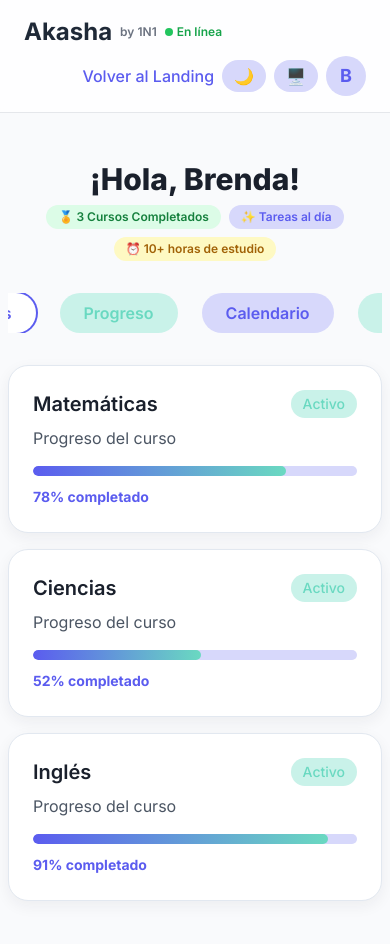
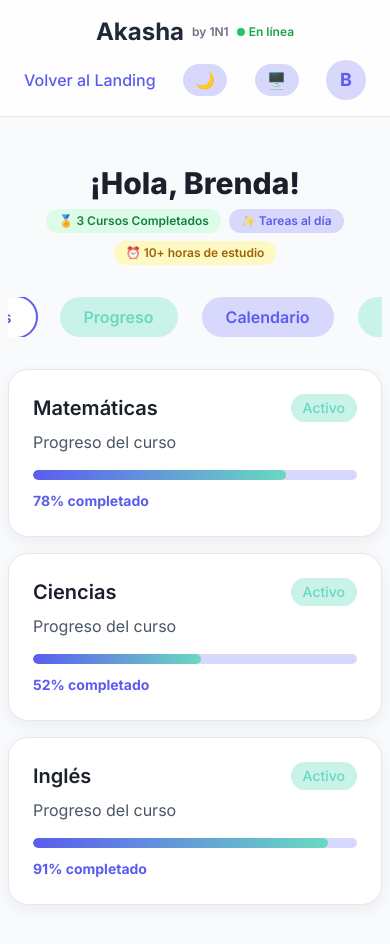
Before and after one commit to 1N1-369/akasha-landing, a plain HTML site: page demo.html in a window 390 px wide. Drawn offline with nearby package versions, Linux system fonts and the light colour scheme.

Commit message:
“Mejoras responsive mobile”

```diff
--- a/demo.html
+++ b/demo.html
@@ -63,12 +63,12 @@
     </div>
     <!-- Header -->
     <header class="bg-white/80 backdrop-blur-sm border-b border-gray-200 py-4 px-6 flex flex-col sm:flex-row items-start sm:items-center justify-between gap-2 sm:gap-0">
-        <div class="flex flex-row flex-wrap items-center space-x-2 w-full sm:w-auto">
+        <div class="flex flex-row flex-wrap items-center space-x-2 w-full sm:w-auto justify-center">
             <span class="text-2xl font-bold text-gray-800">Akasha</span>
             <span class="text-xs font-semibold text-gray-500">by 1N1</span>
-            <span class="ml-4 flex items-center gap-1 text-green-600 text-xs font-semibold"><span class="w-2 h-2 bg-green-500 rounded-full inline-block"></span>En línea</span>
+            <span class="ml-2 flex items-center gap-1 text-green-600 text-xs font-semibold"><span class="w-2 h-2 bg-green-500 rounded-full inline-block"></span>En línea</span>
         </div>
-        <nav class="flex flex-row flex-wrap items-center gap-2 w-full sm:w-auto justify-end">
+        <nav class="flex flex-row flex-wrap items-center gap-2 w-full sm:w-auto justify-between mt-1">
             <a href="index.html" class="text-primary-main hover:underline font-medium">Volver al Landing</a>
             <button id="theme-toggle" class="px-3 py-1 rounded-full bg-primary-light text-primary-main font-semibold" title="Cambiar tema claro/oscuro">🌙</button>
             <button id="presentation-toggle" class="px-3 py-1 rounded-full bg-primary-light text-primary-main font-semibold" title="Modo presentación">🖥️</button>
```
